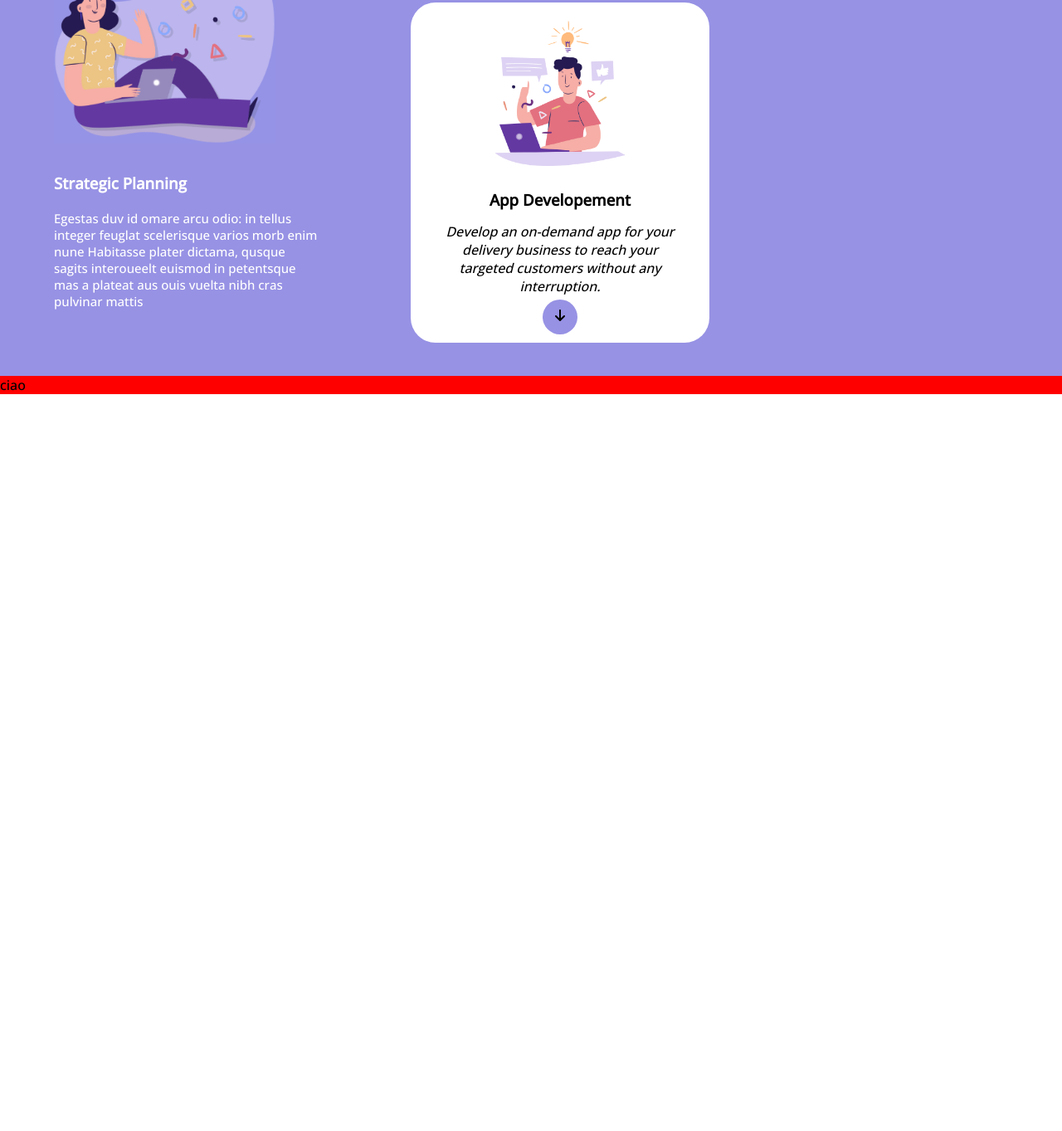
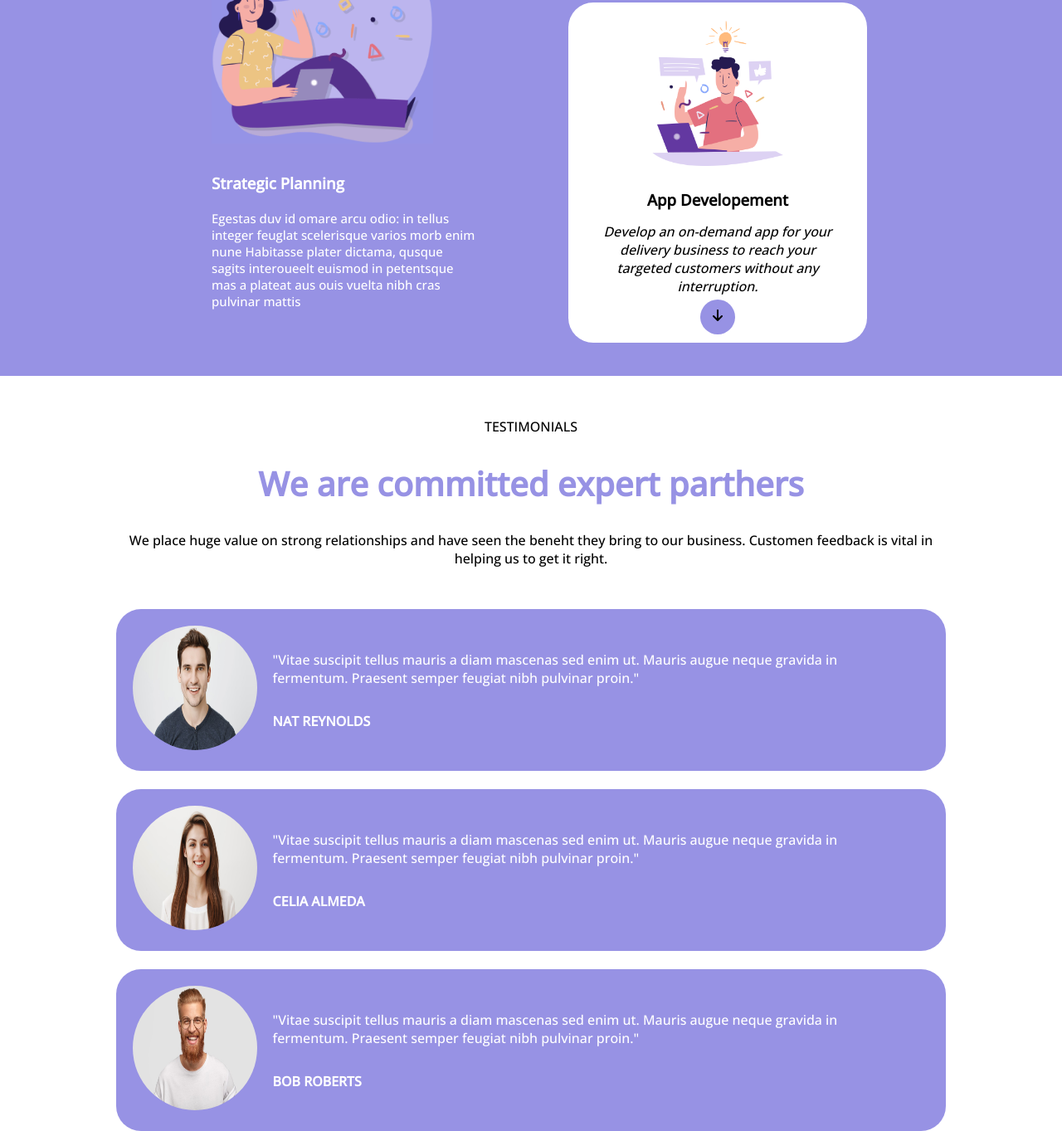
Before and after one commit to ChristianBaciu/htmlcss-responsive-layout, a plain HTML site: page index.html in a window 1280 px wide. Shown: the part 887-2250 px from the top of the page at 83% size. Before the commit the page ends 1362 px from the top, so only its background shows below. Drawn offline with nearby package versions, Linux system fonts and the light colour scheme.

Commit message:
expert parthers 480

```diff
--- a/index.html
+++ b/index.html
@@ -122,8 +122,50 @@
         <!--we are committed expert parthers-->
         <section>
 
+            <!--titolo-->
             <div id="contanier-expert-parthers">
-                ciao
+                <div class="testimonials">
+                    <span>TESTIMONIALS</span>
+                    <h1>We are committed expert parthers</h1>
+                    <span>We place huge value on strong relationships and have seen the beneht they bring to our business. Customen feedback is vital in helping us to get it right.</span>
+                </div>
+
+                <!--Nat-->
+                <div class="contenitore-persone">
+                    <div class="parthers">
+                        <img src="img/testimonial1.jpg" alt="">
+                    </div>
+                    <div class="info-parthers">
+                        <p>"Vitae suscipit tellus mauris a diam mascenas sed enim ut. Mauris augue neque gravida in fermentum. Praesent semper feugiat nibh pulvinar proin."</p>
+                        <p><strong>NAT REYNOLDS</strong></p>
+                    </div>
+                </div>
+                <br>
+                <!--celia-->
+                <div class="contenitore-persone">
+                    <div class="parthers">
+                        <img src="img/testimonial2.jpg" alt="">
+                    </div>
+                    <div class="info-parthers">
+                        <p>"Vitae suscipit tellus mauris a diam mascenas sed enim ut. Mauris augue neque gravida in fermentum. Praesent semper feugiat nibh pulvinar proin."</p>
+                        <p><strong>CELIA ALMEDA</strong></p>
+                    </div>
+                </div>
+                <br>
+                <!--bob-->
+                <div class="contenitore-persone">
+                    <div class="parthers">
+                        <img src="img/testimonial3.jpg" alt="">
+                    </div>
+                    <div class="info-parthers">
+                        <p>"Vitae suscipit tellus mauris a diam mascenas sed enim ut. Mauris augue neque gravida in fermentum. Praesent semper feugiat nibh pulvinar proin."</p>
+                        <p><strong>BOB ROBERTS</strong></p>
+                    </div>
+                </div>
+
+
+
+
             </div>
 
 
--- a/style.css
+++ b/style.css
@@ -63,7 +63,6 @@ main{
     margin: auto;
     display: flex;
     gap: 15px;
-    background-color: red
 }
 
 .demo-application{
@@ -142,6 +141,7 @@ main{
 .container-strat{
     padding-top: 50px;
     width: 900px;
+    margin: 0 auto;
 }
 
 /*left*/
@@ -211,17 +211,47 @@ main{
 }
 
 /*we are committed expert parthers*/
+#contanier-expert-parthers{
+    width: 1000px;
+    margin: 0 auto;
 
-#contanier-expert-parthers{
-    background-color: red;
 }
 
+.testimonials{
+    text-align: center;
+    padding-top: 50px;
+    padding-bottom: 50px;
+}
 
+.testimonials h1{
+    padding: 30px;
+    color: #9792e4;
+    font-size: 40px;
+}
 
+.contenitore-persone{
+    background-color: #9792e4;
+    padding: 20px;
+    border-radius: 30px;
+    display: flex;
+}
 
+.parthers{
+    width: 25%;
+}
 
+.contenitore-persone img{
+    width: 150px;
+    height: 150px;
+    clip-path: circle(50%);
+}
 
-
+.info-parthers p{
+    padding-top: 30px;
+    width: 90%;
+    display: flex;
+    color: white;
+}
 
 
 
@@ -292,11 +322,13 @@ main{
     }
 
     .strat-left img{
-        width: 90%;
+        width: 80%;
+        height: 50%;
     }
 
     .strat-left{
-        width: 90%;
+        width: 100%;
+        line-height: 30px;
     }
 
     .strat-left h3{
@@ -311,11 +343,26 @@ main{
 
     .strat-right{
         width: 90%;
+        line-height: 30px;
     }
 
     .strat-right img{
         height: 300px;
     }
+
+    /*we are committed expert parthers*/
+    #contanier-expert-parthers{
+        width: 90%;
+    }
+
+    .parthers{
+        width: 200px;
+    }
+
+    .info-parthers p{
+        padding-left: 30px;
+    }
+
 
 }
 
@@ -329,6 +376,10 @@ main{
     #container-app{
         width: 80%;
         flex-direction: column;
+    }
+
+    .but-blue{
+        width: 200px;
     }
 
     .demo-application{
```
